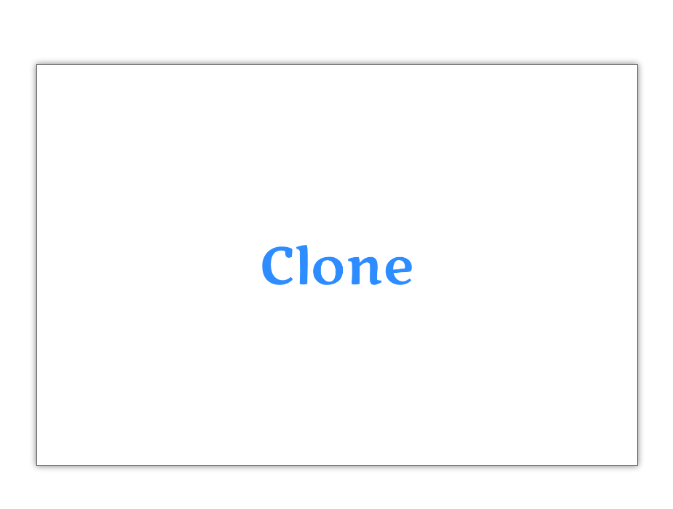
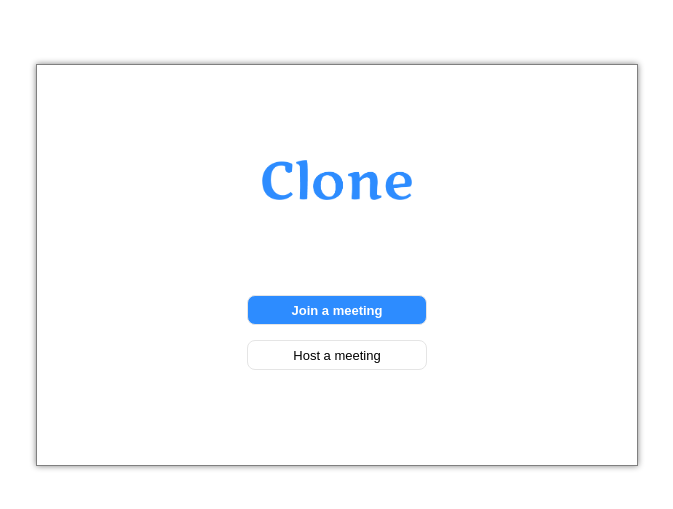
Before and after one commit to NatiEfraim/paris-app, a React (Create React App) app: page / in a window 1280 px wide. Shown: the part 135-644 px from the top of the page, without its empty margins (303-976 px from the left). Built offline with nearby package versions, Linux system fonts and the light colour scheme.

Commit message:
make ConnectingButton.js & ConnectingButtons.js files

```diff
--- a/src/IntroductionPage/IntroductionPage.js
+++ b/src/IntroductionPage/IntroductionPage.js
@@ -1,6 +1,7 @@
 import React from 'react';
 import logo from "../resources/images/logo.png";
 import "./IntroductionPage.css";
+import ConnectingButtons from '../JoinRoomPage/ConnectingButtons';
 
 
 
@@ -9,6 +10,7 @@ const IntroductionPage = (props) => {
       <div className="introduction_page_container">
         <div className="introduction_page_panel">
           <img src={logo} className="introduction_page_image"></img>
+          <ConnectingButtons/>
         </div>
       </div>
     );
--- /dev/null
+++ b/src/JoinRoomPage/ConnectingButton.js
@@ -0,0 +1,22 @@
+import React from 'react';
+
+const ConnectingButton = ({
+    createRoomButton = false,
+    buttonText,
+    onClickHandler,
+}) => {
+
+    const buttonClass = createRoomButton
+    ? "create_room_button"
+    : "join_room_button";
+
+
+
+    return (
+        <button className={buttonClass} onClick={onClickHandler}>
+        {buttonText}
+      </button>
+    );
+};
+
+export default ConnectingButton;
--- /dev/null
+++ b/src/JoinRoomPage/ConnectingButtons.js
@@ -0,0 +1,27 @@
+import React from 'react';
+import ConnectingButton from './ConnectingButton';
+import { useHistory } from "react-router-dom";
+
+
+
+const ConnectingButtons = () => {
+
+    let history = useHistory();
+
+    const pushToJoinRoomPage = () => {
+        history.push("/join-room");
+      };
+
+      const pushToJoinRoomPageAsHost = () => {
+        history.push("/join-room?host=true");
+      };
+
+    return (
+        <div className='connecting_buttons_container'>
+         <ConnectingButton buttonText="Join a meeting" onClickHandler={pushToJoinRoomPage}/>
+            <ConnectingButton  createRoomButton ={true} buttonText="Host a meeting" onClickHandler={pushToJoinRoomPageAsHost}/>
+        </div>
+    );
+};
+
+export default ConnectingButtons;
```
Also changed, not shown: 1 other file (tests, documents, lock files or other folders).
